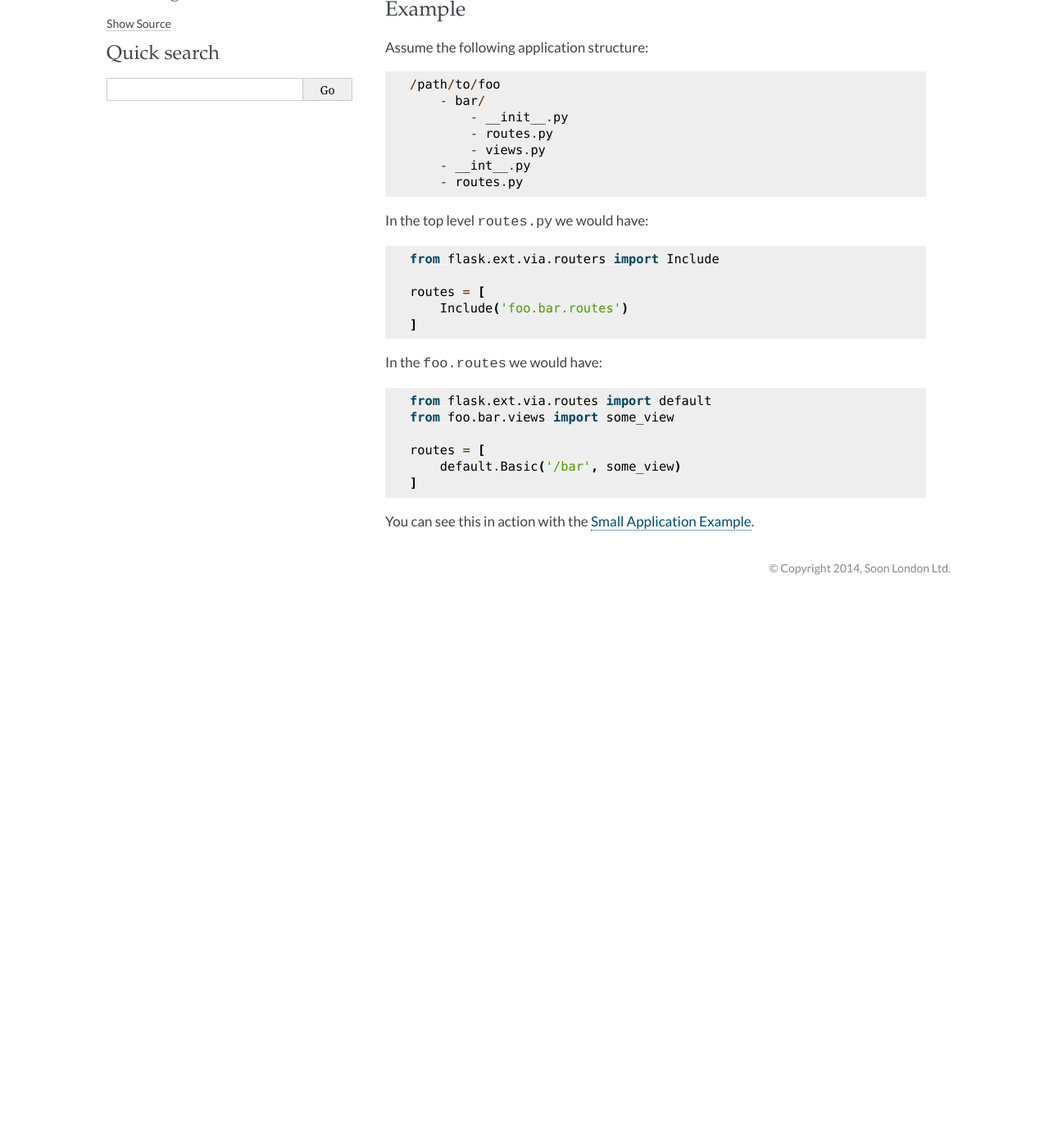
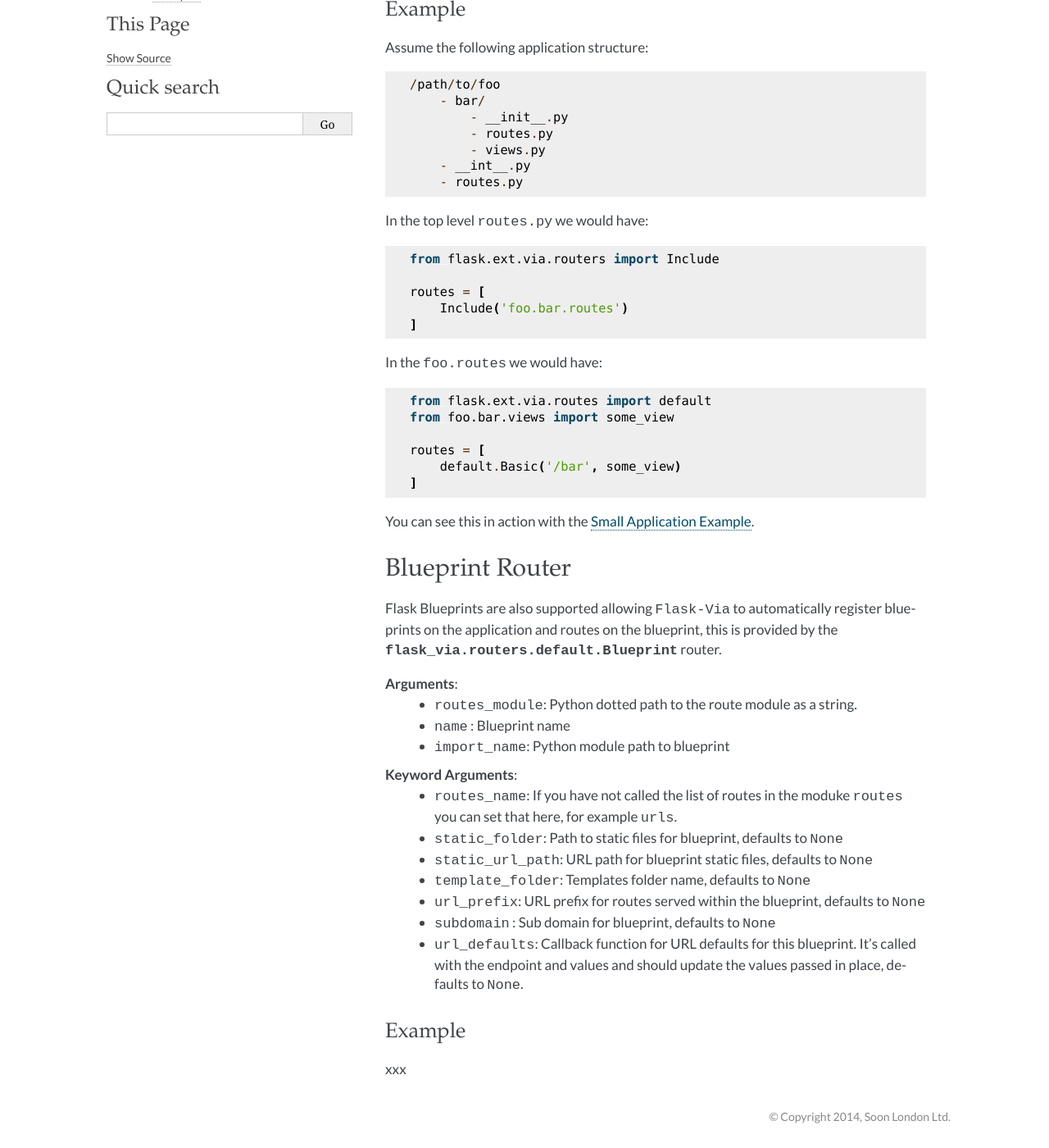
Before and after one commit to thisissoon/Flask-Via, a Sphinx documentation site: the page built from docs/include.rst, in a window 1280 px wide and 1400 px high, scrolled down 510 px. Shown: the whole window at 82% size. Built offline with Sphinx 7.4.7, drawn with Linux system fonts in a browser that asks for light colours; some web fonts are replaced; before the commit the page ends 1241 px from its top, so only the background shows below that; some of the changed text lies outside the part shown.

Commit message:
started dcs on blueprint router

```diff
--- a/README.rst
+++ b/README.rst
@@ -14,7 +14,7 @@ Example
 
     from flask import Flask
     from flask.ext.via import Via
-    from flask.ext.via.routers.flask import Basic
+    from flask.ext.via.routers.default import Basic
 
     app = Flask(__name__)
 
--- a/docs/include.rst
+++ b/docs/include.rst
@@ -4,11 +4,11 @@ Including
 Sometimes you don't want to define all your routes in one place, you want to be
 modular right!? You can do that too with ``Flask-Via``.
 
-Basic Include Router
---------------------
+Include Router
+--------------
 
 The most basic way of including other routes is to use the
-:py:class:`flask_via.routes.Include` router. This is not a intended replacement
+:py:class:`flask_via.routers.Include` router. This is not a intended replacement
 or implementation of Flask blueprints, just a simple way of putting routes
 somewhere else in your application.
 
@@ -51,3 +51,34 @@ In the ``foo.routes`` we would have::
 
 You can see this in action with the
 `Small Application Example <https://github.com/thisissoon/Flask-Via/tree/master/flask_via/examples/small>`_.
+
+Blueprint Router
+----------------
+
+Flask Blueprints are also supported allowing ``Flask-Via`` to automatically
+register blueprints on the application and routes on the blueprint, this is
+provided by the :py:class:`flask_via.routers.default.Blueprint` router.
+
+**Arguments**:
+    * ``routes_module``: Python dotted path to the route module as a string.
+    * ``name`` : Blueprint name
+    * ``import_name``: Python module path to blueprint
+
+**Keyword Arguments**:
+    * ``routes_name``: If you have not called the list of routes in
+      the moduke ``routes`` you can set that here, for example ``urls``.
+    * ``static_folder``: Path to static files for blueprint, defaults to ``None``
+    * ``static_url_path``: URL path for blueprint static files,
+      defaults to ``None``
+    * ``template_folder``: Templates folder name, defaults to ``None``
+    * ``url_prefix``: URL prefix for routes served within the blueprint,
+      defaults to ``None``
+    * ``subdomain`` : Sub domain for blueprint, defaults to ``None``
+    * ``url_defaults``: Callback function for URL defaults for this blueprint.
+      It's called with the endpoint and values and should update
+      the values passed in place, defaults to ``None``.
+
+Example
+~~~~~~~
+
+xxx
```
